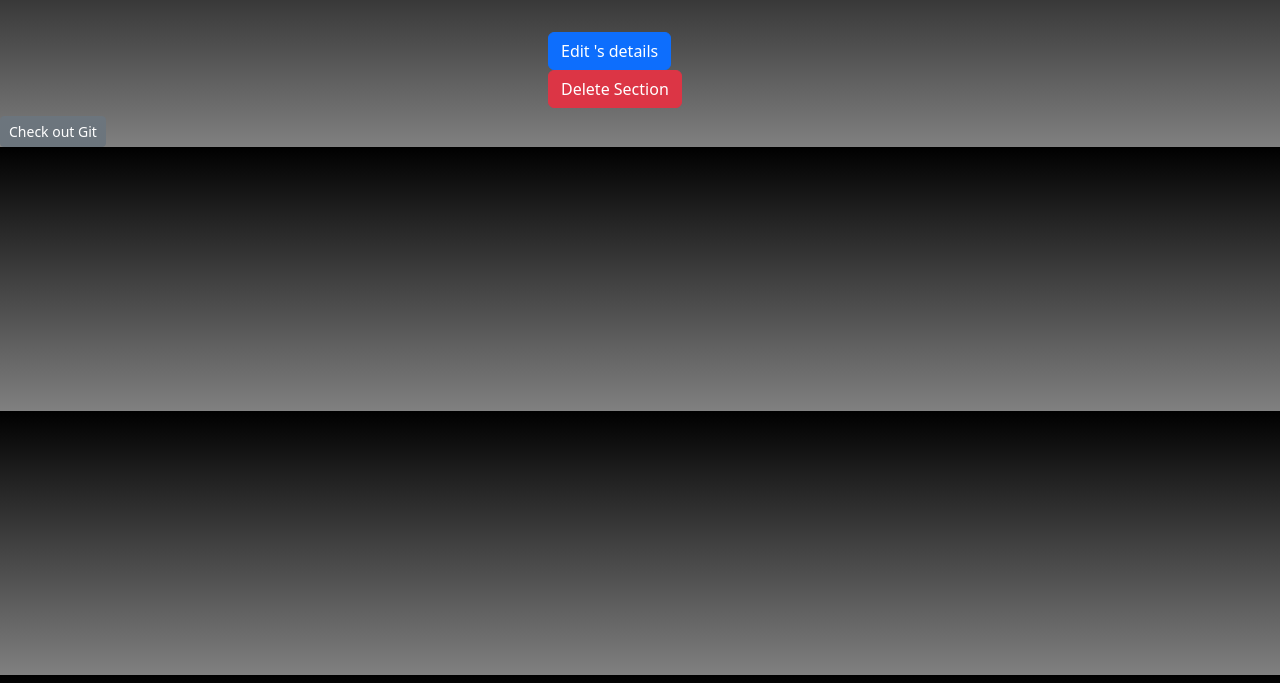
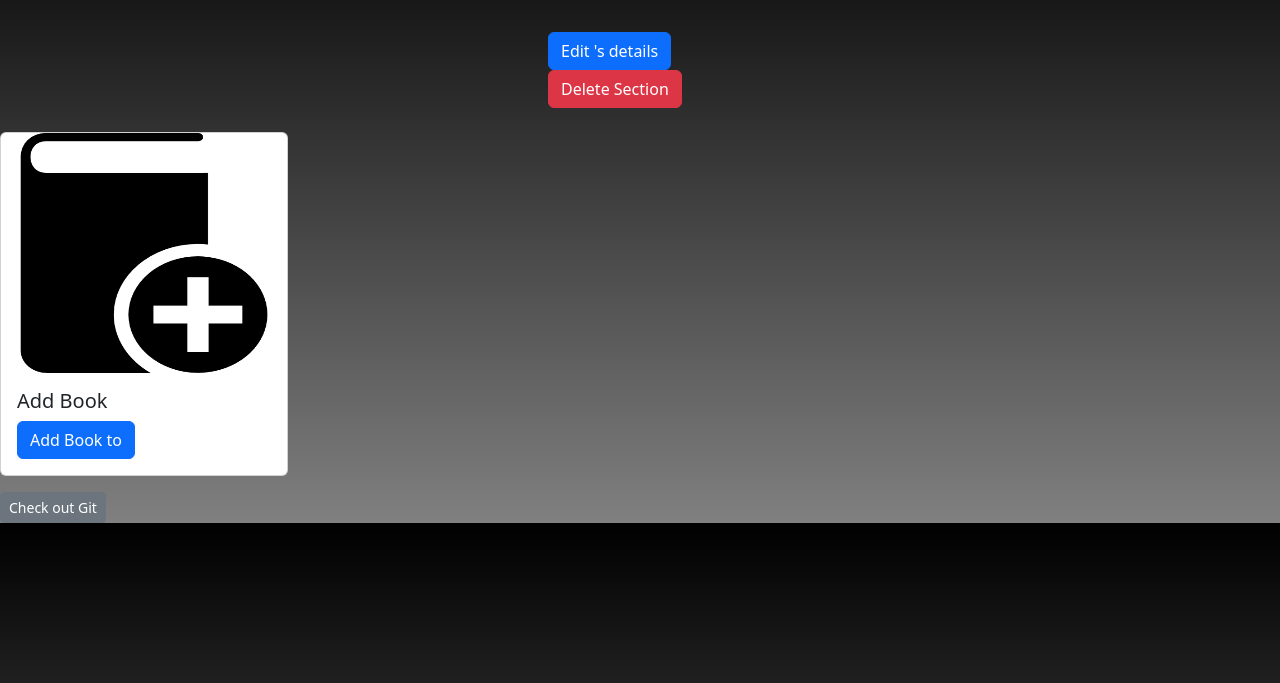
Before and after one commit to ANdIeCOOl/AppDev1_Library_Management_System, a Flask app: template MVC/templates/AdminParticularSection.html in a window 1280 px wide. Shown: the part 117-800 px from the top of the page. Run offline with Flask 3, Linux system fonts and the light colour scheme; the template is opened without the code that fills it, so the values that code supplies are empty; some libraries are stand-ins or nearby versions.

Commit message:
Working on adding book to section from section page

```diff
--- a/MVC/Views_Routes.py
+++ b/MVC/Views_Routes.py
@@ -901,11 +901,10 @@
         section.verified = True
         db.session.commit()
         books = BooksTable.query.filter_by(section_id = section_id).all()
-        if books:
 
-            return render_template("AdminParticularSection.html",books = books,section = section,form = form)
-        else:
-            return render_template("nothing.html")
+
+        return render_template("AdminParticularSection.html",books = books,section = section,form = form)
+
 
 
     elif request.method == "POST":
@@ -918,15 +917,14 @@
             books = BooksTable.query.filter_by(section_id = section_id).all()
         except:
             pass
-        if books:
 
-            if (current_user.role == "Administrator"):
-                return render_template("AdminParticularSection.html",books = books,section = section,form = form)
-            else:
 
-                return render_template("UserParticularSection.html",books = books,section = section)
+        if (current_user.role == "Administrator"):
+            return render_template("AdminParticularSection.html",books = books,section = section,form = form)
         else:
-            return render_template("nothing.html")
+
+            return render_template("UserParticularSection.html",books = books,section = section)
+
 
 
 @app.route("/Sections/DELETE <int:section_id>" , methods = ['GET' , 'POST'])
--- a/MVC/templates/AdminParticularSection.html
+++ b/MVC/templates/AdminParticularSection.html
@@ -77,6 +77,29 @@
             {% endfor %}
         </div>
     </div>
+    <div class="col-sm mt-3 mb-3">
+        <div class="card" style="width: 18rem;">
+            <img src="{{url_for('static',filename = 'add book.png')}}" class="card-img-top" alt="..." style="height: 15rem;">
+            <div class="card-body">
+              <h5 class="card-title">Add Book</h5>
+              <p class="card-text">
+                <a href="#" class = "btn btn-primary">Add Book to {{section.name}}</a>
+
+
+
+
+
+              </p>
+            </div>
+        </div>
+    </div>
+
+
+</div>
+</div>
+
+
+
 
 
 
```
